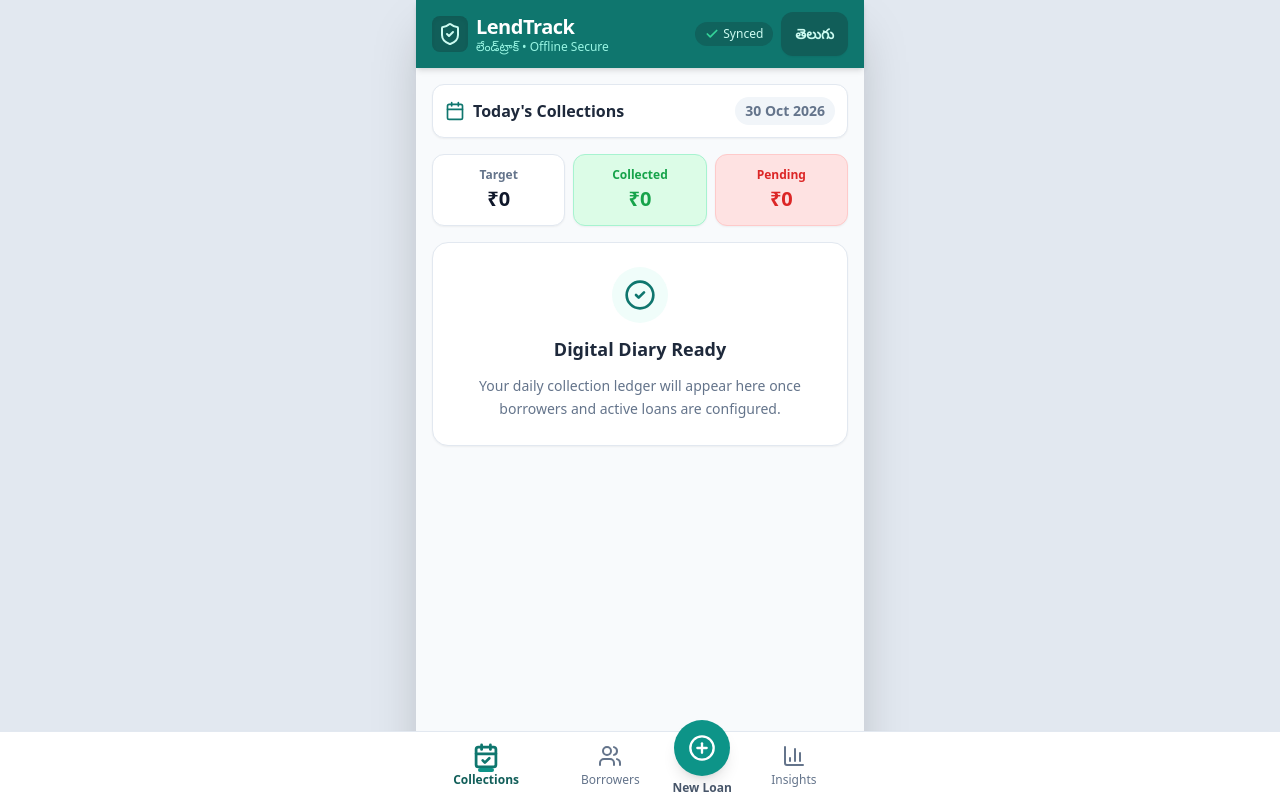
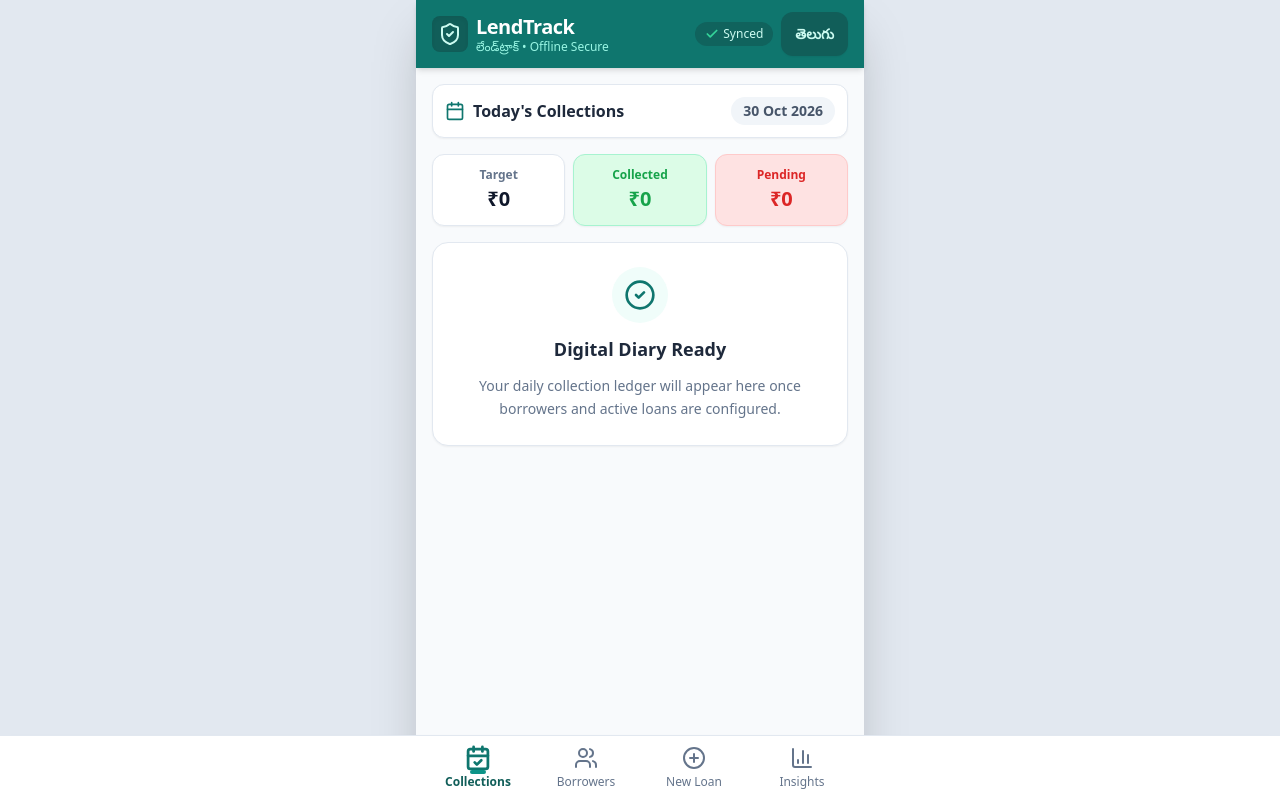
Before and after one commit to kothaaditya799-creator/Lendd, a React (Vite) app: page / in a window 1280 px wide. Built offline with nearby package versions, Linux system fonts and the light colour scheme.

Commit message:
refactor(ui): full telugu month display and uniform bottom navigation tabs

```diff
--- a/src/components/layout/BottomNav.tsx
+++ b/src/components/layout/BottomNav.tsx
@@ -31,7 +31,6 @@ export const BottomNav: React.FC<BottomNavProps> = ({
       labelEn: 'New Loan',
       labelTe: 'కొత్త రుణం',
       icon: PlusCircle,
-      isPrimaryAction: true,
     },
     {
       id: 'insights' as TabType,
@@ -49,38 +48,11 @@ export const BottomNav: React.FC<BottomNavProps> = ({
           const Icon = tab.icon;
           const label = language === 'te' ? tab.labelTe : tab.labelEn;
 
-          if (tab.isPrimaryAction) {
-            return (
-              <button
-                key={tab.id}
-                onClick={() => onSelectTab(tab.id)}
-                className="group -mt-4 flex flex-col items-center focus:outline-none"
-              >
-                <div
-                  className={`flex h-14 w-14 items-center justify-center rounded-full shadow-lg transition-transform active:scale-95 ${
-                    isActive
-                      ? 'bg-brand-800 text-white ring-4 ring-brand-100'
-                      : 'bg-brand-600 text-white group-hover:bg-brand-700'
-                  }`}
-                >
-                  <Icon className="h-7 w-7" />
-                </div>
-                <span
-                  className={`mt-1 text-xs font-semibold ${
-                    isActive ? 'text-brand-700' : 'text-slate-600'
-                  }`}
-                >
-                  {label}
-                </span>
-              </button>
-            );
-          }
-
           return (
             <button
               key={tab.id}
               onClick={() => onSelectTab(tab.id)}
-              className={`flex min-h-[56px] min-w-[64px] flex-1 flex-col items-center justify-center py-1 transition-colors active:scale-95 ${
+              className={`flex min-h-[56px] min-w-[64px] flex-1 flex-col items-center justify-center py-1 transition-all active:scale-95 ${
                 isActive
                   ? 'text-brand-700'
                   : 'text-slate-500 hover:text-slate-800'
@@ -88,7 +60,7 @@ export const BottomNav: React.FC<BottomNavProps> = ({
             >
               <div className="relative">
                 <Icon
-                  className={`h-6 w-6 transition-transform ${
+                  className={`h-6 w-6 transition-all ${
                     isActive ? 'scale-110 stroke-[2.5]' : 'stroke-2'
                   }`}
                 />
--- a/src/pages/CollectionsPage.tsx
+++ b/src/pages/CollectionsPage.tsx
@@ -18,10 +18,10 @@ export const CollectionsPage: React.FC<CollectionsPageProps> = ({ language }) =>
             {isTe ? 'ఈరోజు సేకరణలు' : "Today's Collections"}
           </span>
         </div>
-        <span className="text-sm font-semibold text-slate-500 bg-slate-100 px-2.5 py-1 rounded-full">
+        <span className="text-sm font-semibold text-slate-600 bg-slate-100 px-3 py-1 rounded-full">
           {new Date().toLocaleDateString(isTe ? 'te-IN' : 'en-IN', {
             day: 'numeric',
-            month: 'short',
+            month: isTe ? 'long' : 'short',
             year: 'numeric',
           })}
         </span>
```
